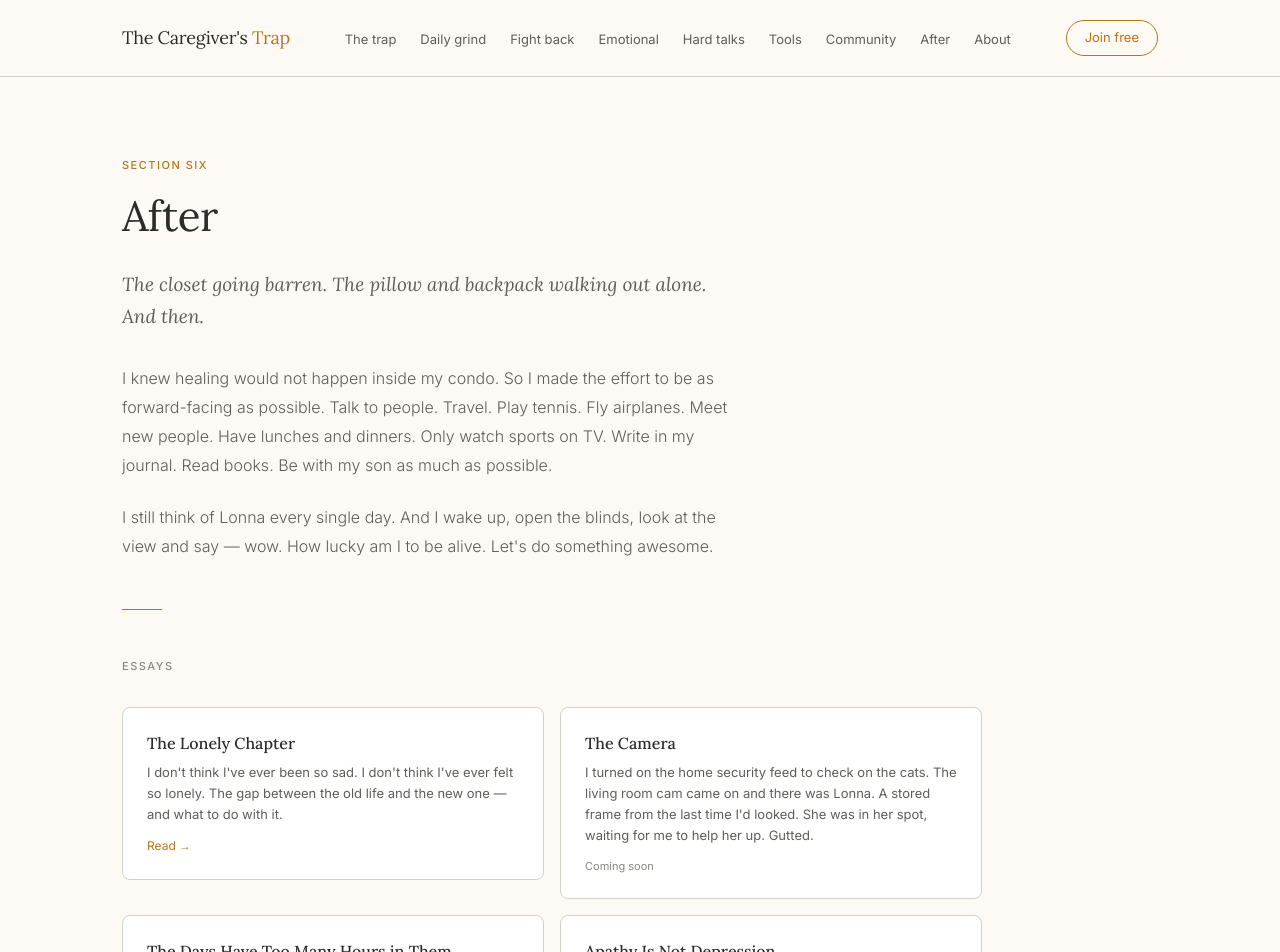
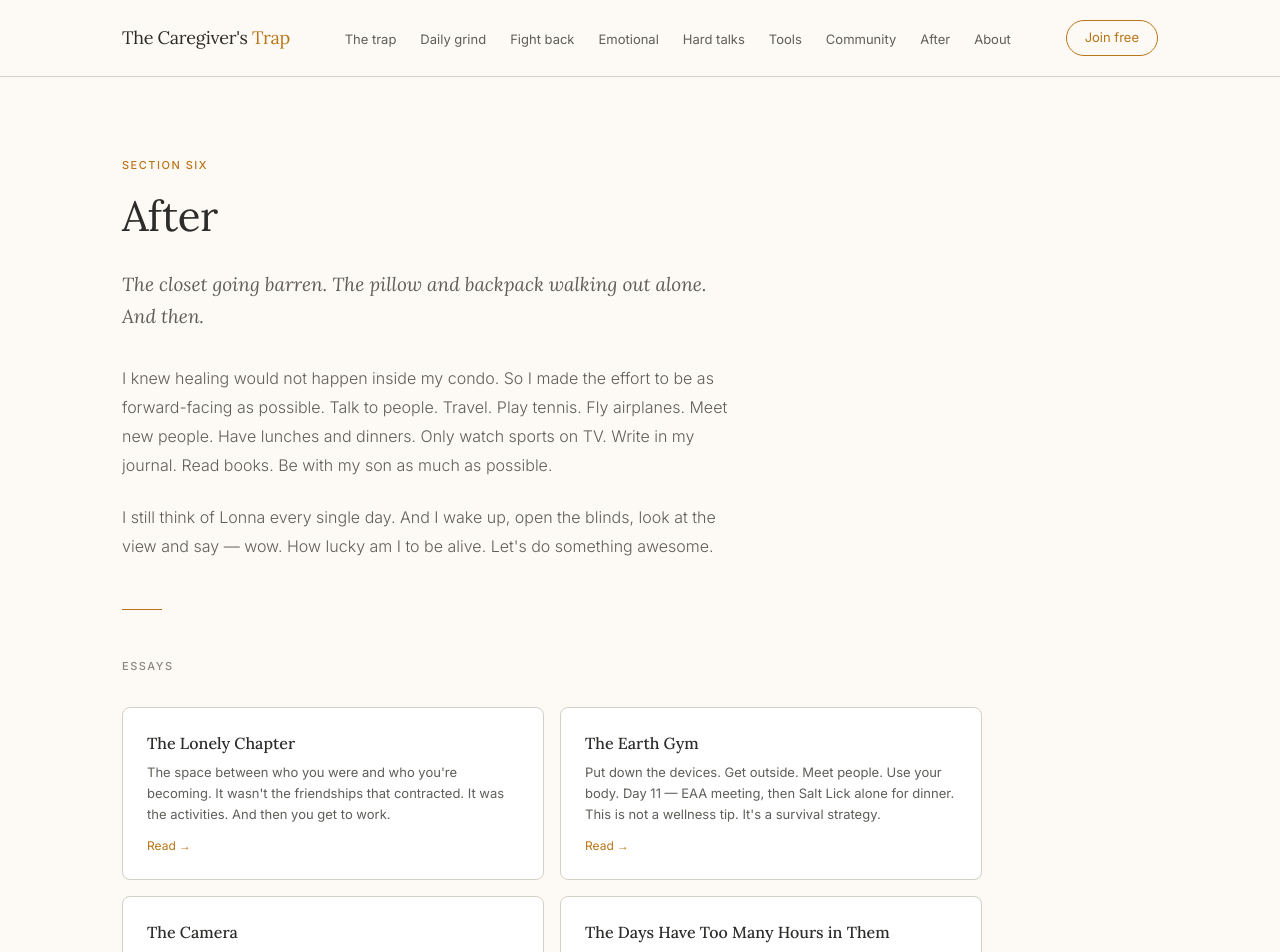
Before and after one commit to caseywsj/caregivertrap, a Next.js app: page /after in a window 1280 px wide. Shown: the top 952 px of the page. Built offline with nearby package versions, Linux system fonts and the light colour scheme.

Commit message:
Add Earth Gym card to After section page

```diff
--- a/app/after/page.tsx
+++ b/app/after/page.tsx
@@ -35,7 +35,8 @@ export default function After() {
           </p>
           <div style={{ display: "grid", gridTemplateColumns: "repeat(auto-fit, minmax(280px, 1fr))", gap: "1rem", maxWidth: "860px" }}>
             {[
-              { title: "The Lonely Chapter", desc: "I don't think I've ever been so sad. I don't think I've ever felt so lonely. The gap between the old life and the new one — and what to do with it.", href: "/after/the-lonely-chapter" },
+              { title: "The Lonely Chapter", desc: "The space between who you were and who you're becoming. It wasn't the friendships that contracted. It was the activities. And then you get to work.", href: "/after/the-lonely-chapter" },
+              { title: "The Earth Gym", desc: "Put down the devices. Get outside. Meet people. Use your body. Day 11 — EAA meeting, then Salt Lick alone for dinner. This is not a wellness tip. It's a survival strategy.", href: "/after/the-earth-gym" },
               { title: "The Camera", desc: "I turned on the home security feed to check on the cats. The living room cam came on and there was Lonna. A stored frame from the last time I'd looked. She was in her spot, waiting for me to help her up. Gutted.", href: null },
               { title: "The Days Have Too Many Hours in Them", desc: "Nobody warns you about this part. Not the sadness — the emptiness. The hours that used to be filled with purpose and are now just hours. The operational reality of early grief.", href: null },
               { title: "Apathy Is Not Depression", desc: "I didn't care if I lived or died. That's not the same as being suicidal. The distinction matters enormously — and I named it accurately on day one.", href: null },
```
